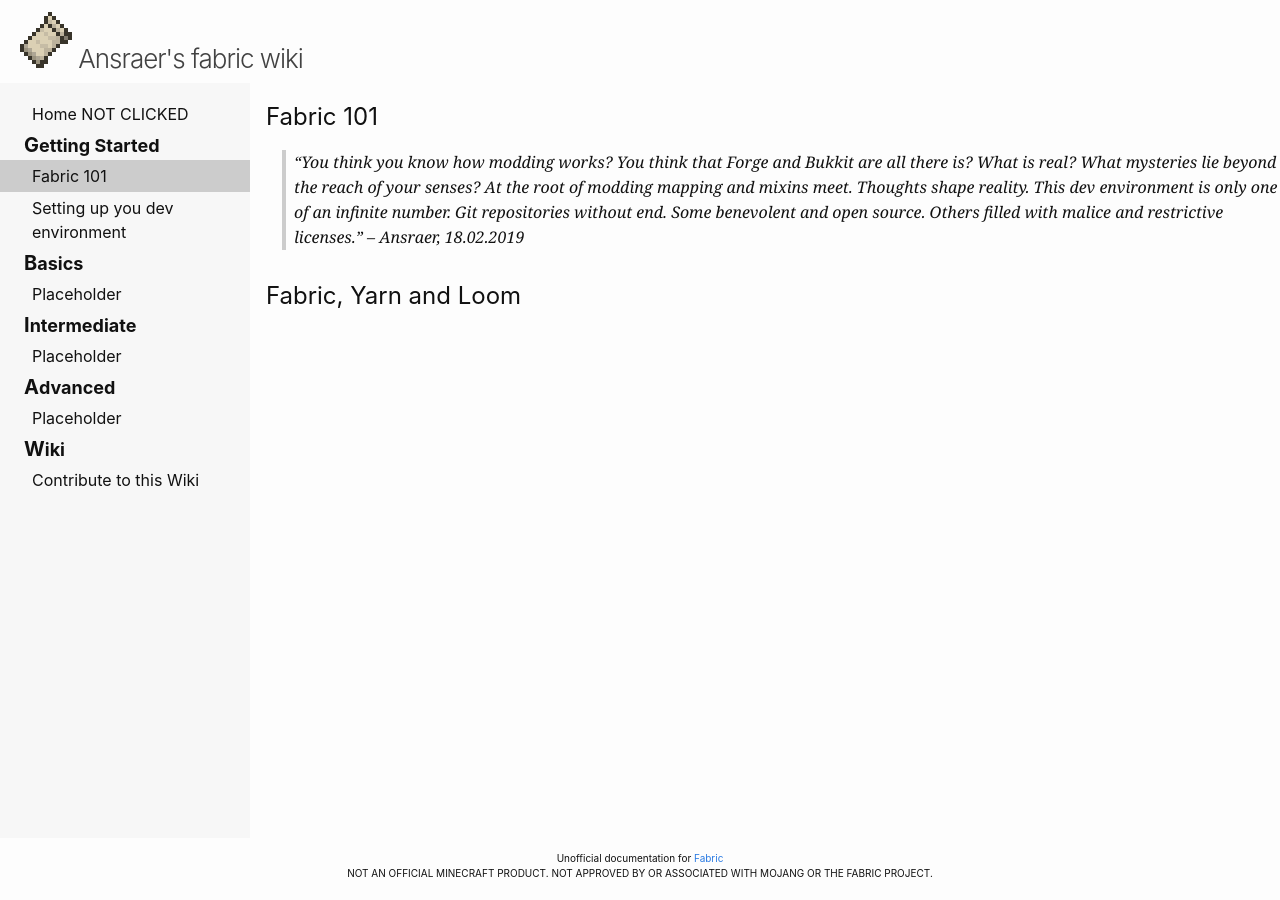
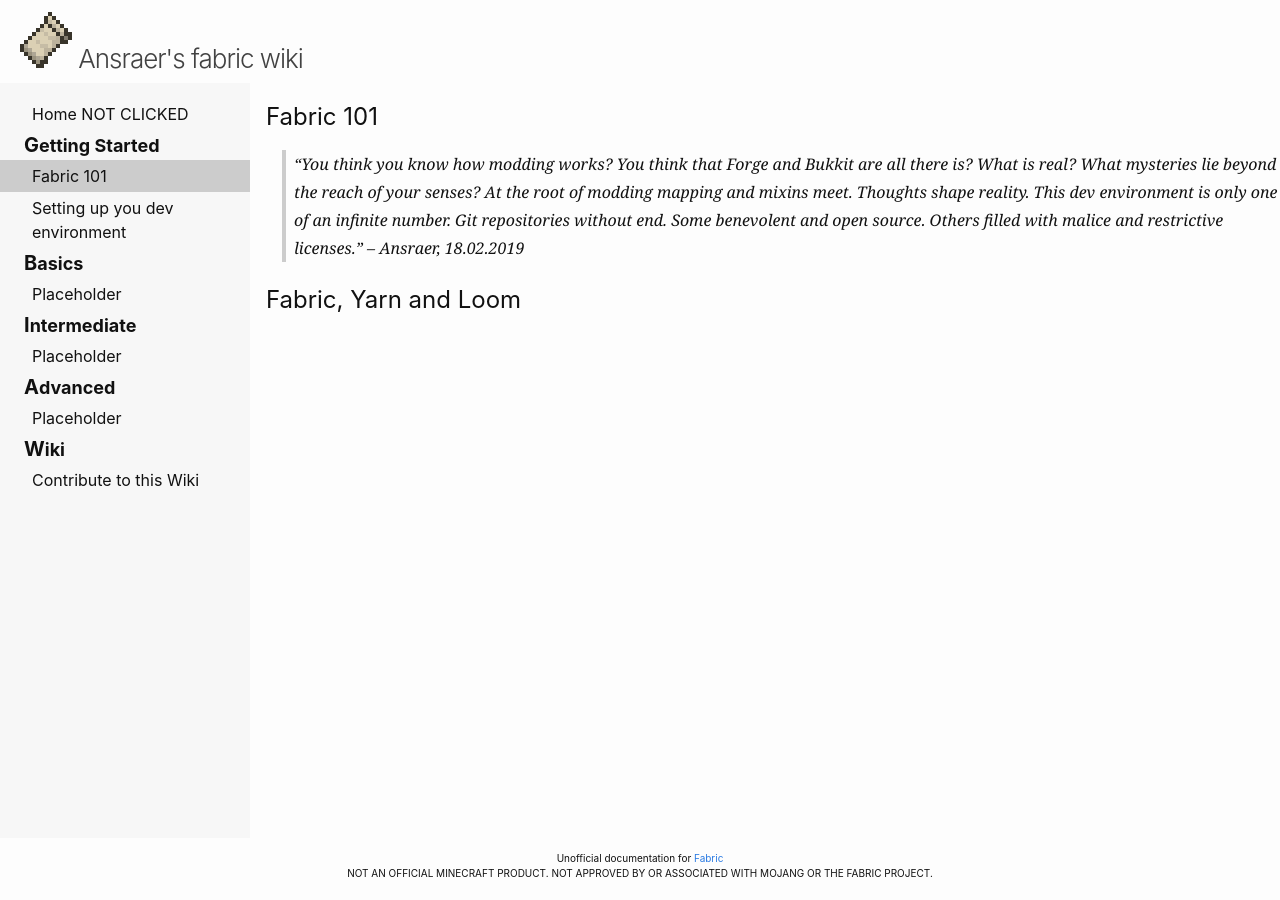
Before and after one commit to CottonMC/Wiki, a Jekyll site: the page built from _pages/_beginner/Fabric.md, in a window 1280 px wide. Built offline with Jekyll 4.4.1, drawn with Linux system fonts in a browser that asks for light colours.

Commit message:
blockquote update

```diff
--- a/assets/css/main.css
+++ b/assets/css/main.css
@@ -36,8 +36,8 @@ blockquote {
     margin-left: 1rem;
     padding-left: .5rem;
     font-style: italic;
-    line-height: 25px;
-    margin-bottom: 28px;
+    line-height: 28px;
+    margin-bottom: 20px;
 }
 
 
```
